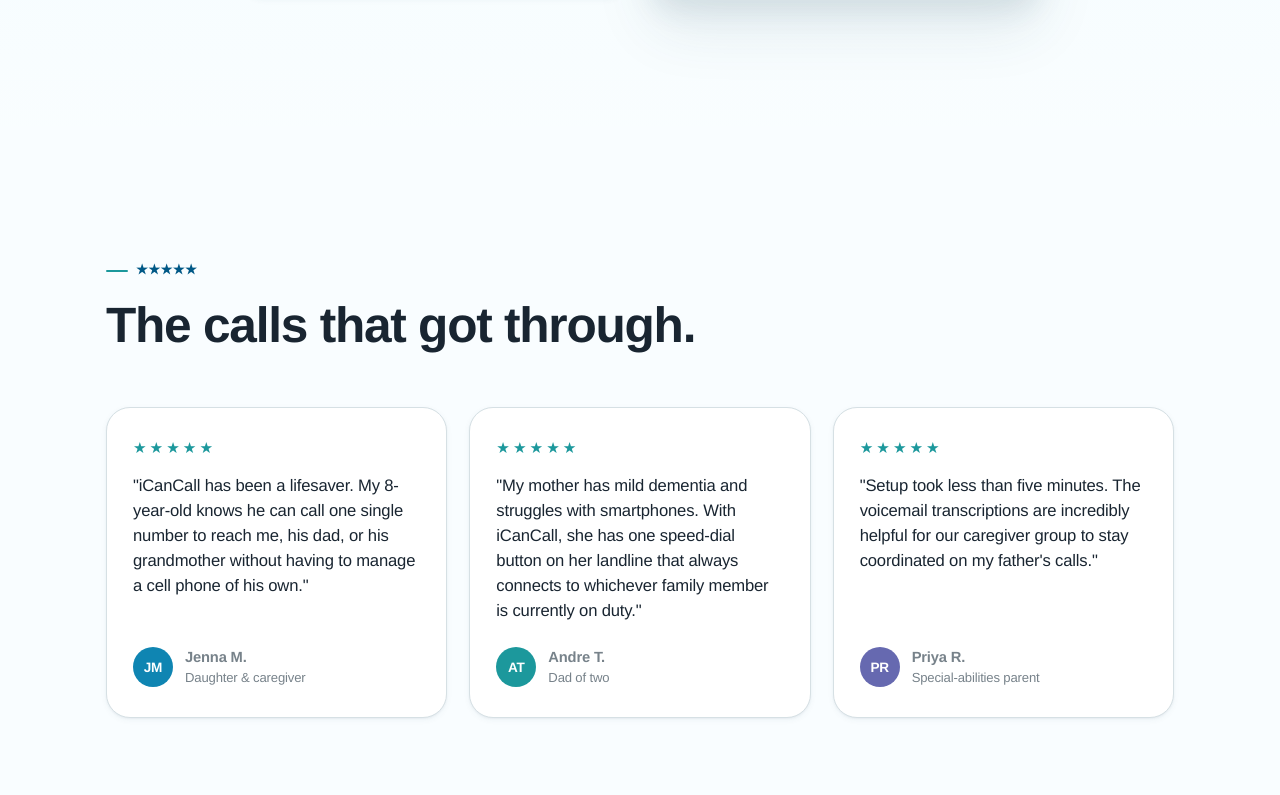
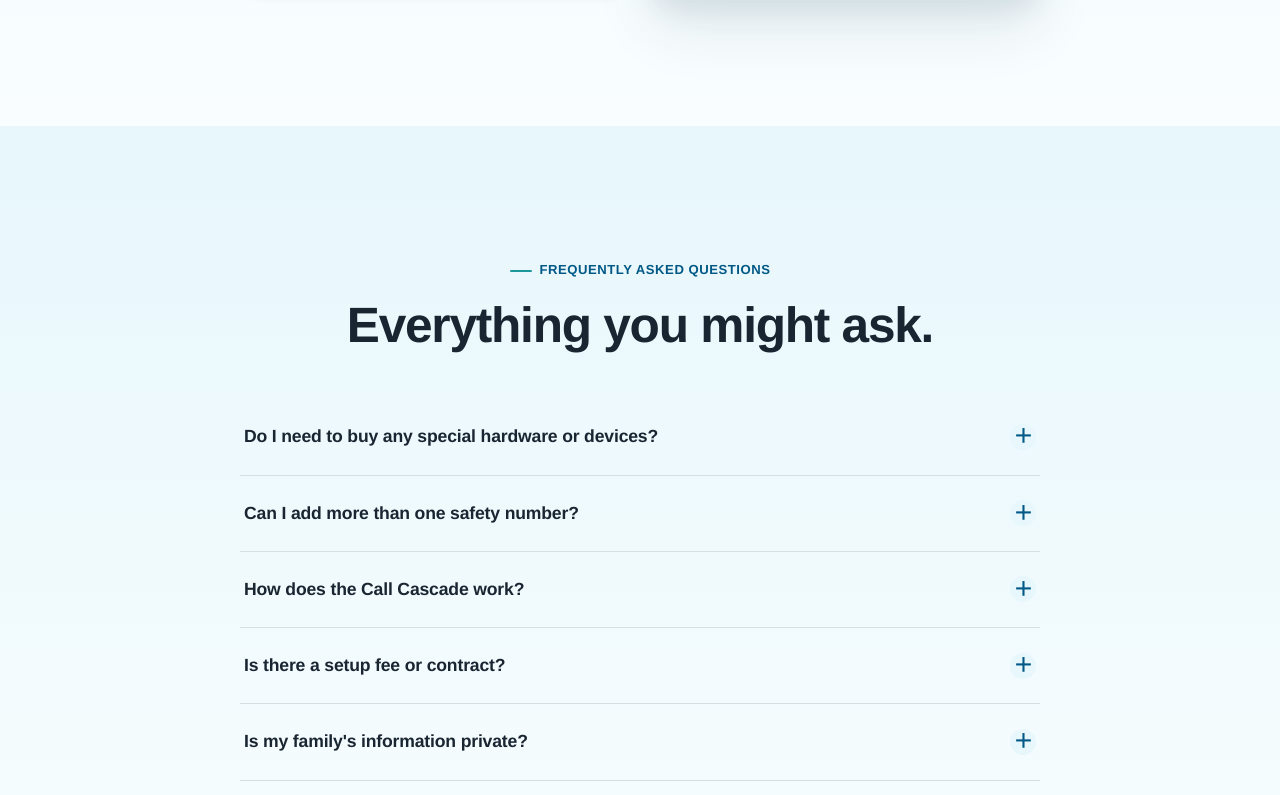
Before and after one commit to XDesignsit/icancall, a Next.js app: page / in a window 1280 px wide. Shown: the part 6005-6800 px from the top of the page. Built offline with nearby package versions, Linux system fonts and the light colour scheme.

Commit message:
Remove testimonials section and footer story link from landing page

```diff
--- a/src/app/page.tsx
+++ b/src/app/page.tsx
@@ -858,41 +858,6 @@
           </div>
         </section>
 
-        {/* ============== TESTIMONIALS SECTION ============== */}
-        <section className="section" id="stories">
-          <div className="wrap">
-            <div className="section-head reveal in">
-              <span className="eyebrow">{t.testimonials.stars}</span>
-              <h2>{t.ui.callsThatConnected}</h2>
-            </div>
-            <div className="quotes">
-              <figure className="quote reveal in">
-                <div className="stars">★★★★★</div>
-                <p>{t.testimonials.t1Quote}</p>
-                <figcaption className="by">
-                  <span className="avatar" style={{ background: "oklch(0.58 0.115 232)" }}>JM</span>
-                  <span><b>Jenna M.</b><span>{t.ui.daughterCaregiver}</span></span>
-                </figcaption>
-              </figure>
-              <figure className="quote reveal in">
-                <div className="stars">★★★★★</div>
-                <p>{t.testimonials.t2Quote}</p>
-                <figcaption className="by">
-                  <span className="avatar" style={{ background: "oklch(0.62 0.10 198)" }}>AT</span>
-                  <span><b>Andre T.</b><span>{t.ui.dadOfTwo}</span></span>
-                </figcaption>
-              </figure>
-              <figure className="quote reveal in">
-                <div className="stars">★★★★★</div>
-                <p>{t.testimonials.t3Quote}</p>
-                <figcaption className="by">
-                  <span className="avatar" style={{ background: "oklch(0.55 0.11 280)" }}>PR</span>
-                  <span><b>Priya R.</b><span>{t.ui.specialAbilitiesParent}</span></span>
-                </figcaption>
-              </figure>
-            </div>
-          </div>
-        </section>
 
         {/* ============== FAQ SECTION ============== */}
         <section className="section tint-band" id="faq">
@@ -1007,7 +972,7 @@
               <ul>
                 <li><a href="#">{t.footer.about}</a></li>
                 <li><a href="#">{t.footer.careers}</a></li>
-                <li><a href="#stories">{t.footer.stories}</a></li>
+
                 <li><a href="#">{t.footer.contact}</a></li>
               </ul>
             </div>
```
